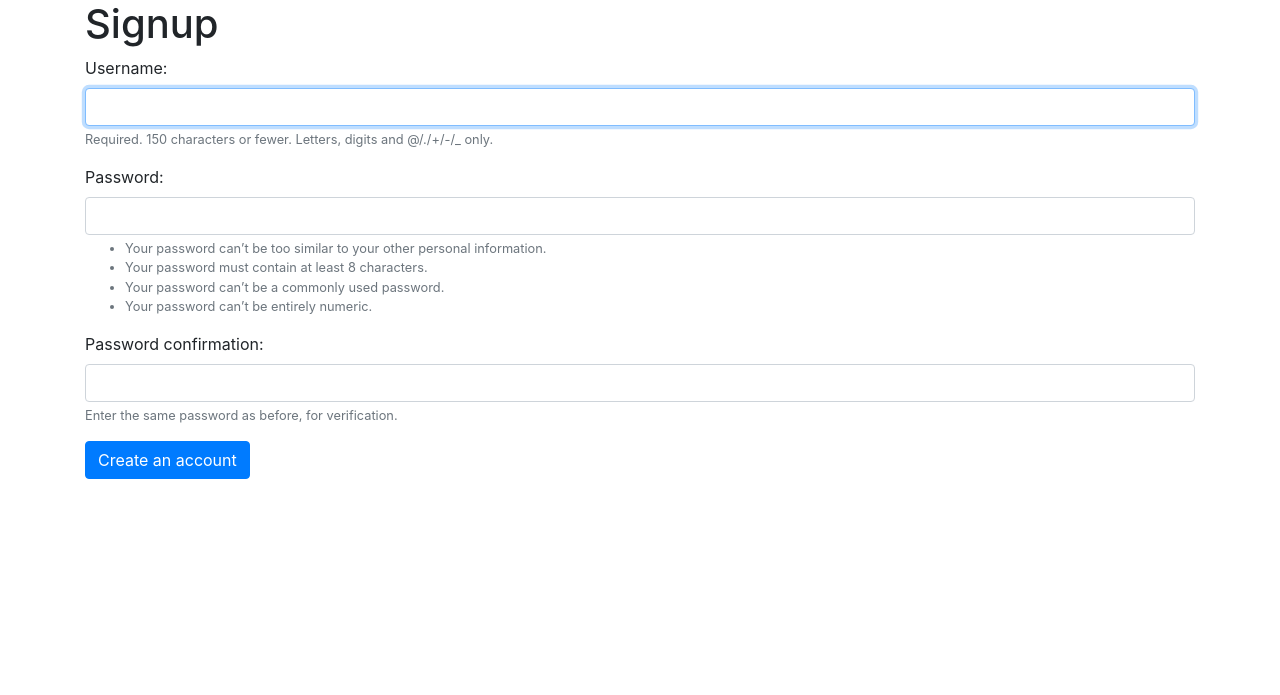
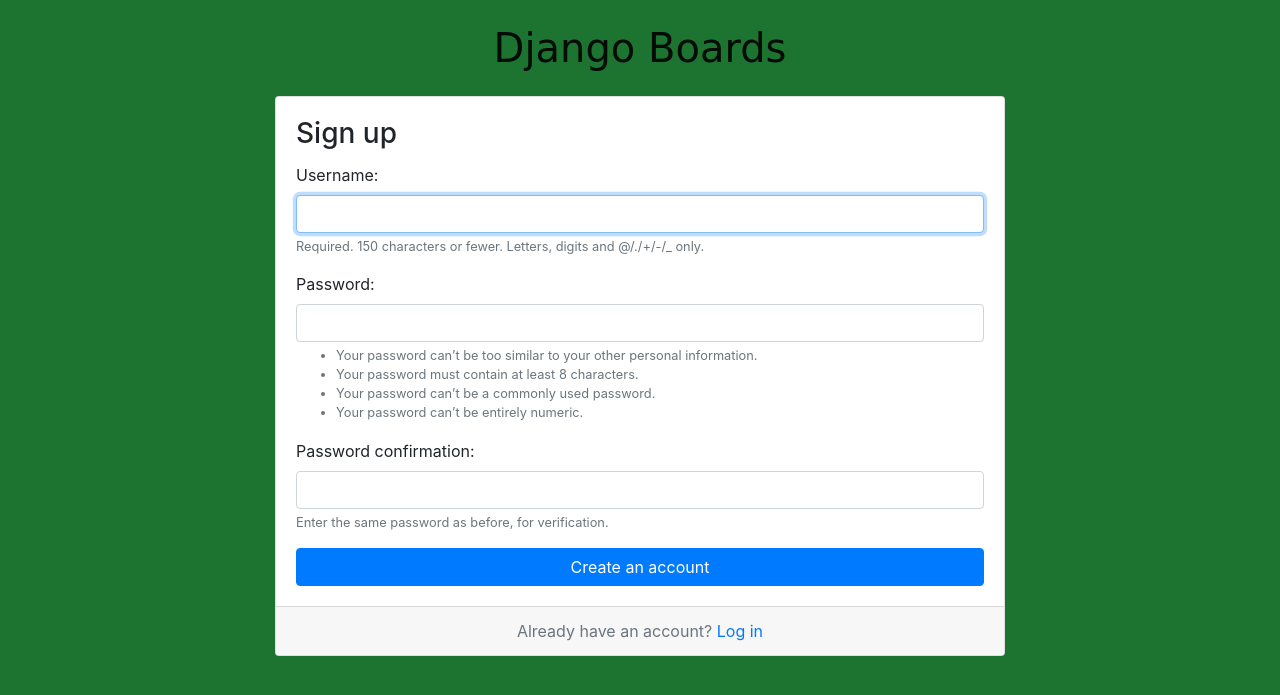
Before and after one commit to raisulislam541/myproject, a Django app: page /signup/ in a window 1280 px wide. Shown: the top 695 px of the page. Run offline with Django 3.2, Linux system fonts and the light colour scheme; some libraries are stand-ins or nearby versions; some web fonts are replaced.

Commit message:
[add][beautification  of html ]

```diff
--- a/static/css/account.css
+++ b/static/css/account.css
@@ -1,5 +1,5 @@
 body {
-  background-image: url(../img/shattered.png);
+  background-color: #1c7430;
 }
 
 .logo {
--- a/templates/signup.html
+++ b/templates/signup.html
@@ -1,13 +1,30 @@
 {% extends 'base.html' %}
+{% load static %}
+{% block stylesheet %}
+    <link rel="stylesheet" href="{% static 'css/account.css' %}">
+{% endblock %}
 {% block body %}
     <div class="container">
-
-    <h1>Signup</h1>
-    <form method="post" novalidate>
-        {% csrf_token %}
-{% include 'include/form.html' %}
-        <button type="submit" class="btn btn-primary">Create an account</button>
-    </form>
+    <h1 class="text-center logo my-4">
+      <a href="{% url 'home' %}">Django Boards</a>
+    </h1>
+    <div class="row justify-content-center">
+      <div class="col-lg-8 col-md-10 col-sm-12">
+        <div class="card">
+          <div class="card-body">
+            <h3 class="card-title">Sign up</h3>
+            <form method="post" novalidate>
+              {% csrf_token %}
+              {% include 'include/form.html' %}
+              <button type="submit" class="btn btn-primary btn-block">Create an account</button>
+            </form>
+          </div>
+          <div class="card-footer text-muted text-center">
+            Already have an account? <a href="#">Log in</a>
+          </div>
         </div>
+      </div>
+    </div>
+  </div>
 
 {% endblock %}
```
